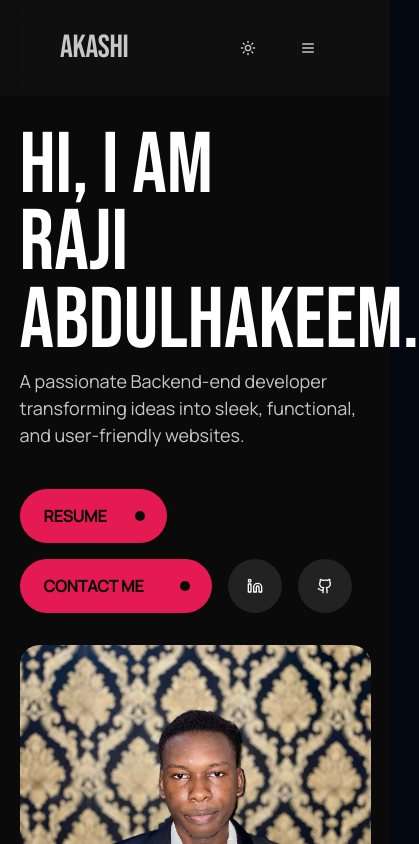
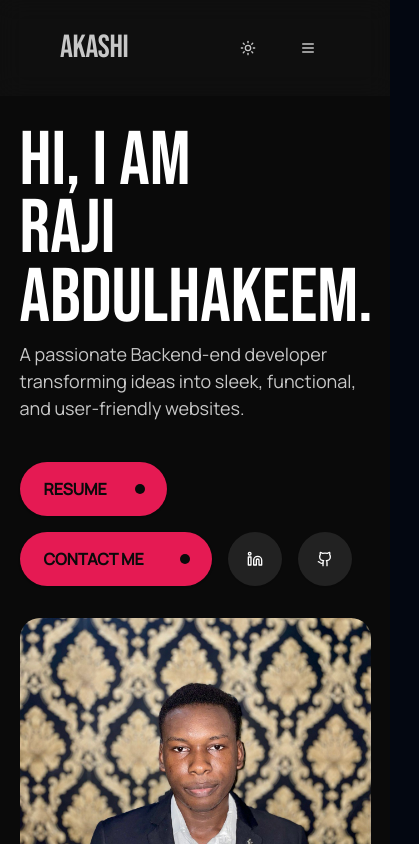
Before and after one commit to Akashii0/Portfolio_revamp, a React (Vite) app: page / in a window 390 px wide. Shown: the top 844 px of the page, 419 px wide, since content can reach past the window. Built offline with nearby package versions, Linux system fonts and the light colour scheme.

Commit message:
Minor fixes

```diff
--- a/index.html
+++ b/index.html
@@ -2,13 +2,14 @@
 <html lang="en">
   <head>
     <meta charset="utf-8" />
-    <title>Akashi Portfolio</title>
+    <title>Akashi</title>
     <meta name="viewport" content="width=device-width, initial-scale=1" />
     <meta charset="utf-8" />
     <meta content="width=device-width, initial-scale=1" name="viewport" />
     <style>
       @import url("https://fonts.googleapis.com/css?family=Bebas+Neue:400,var(--heading-one-font-weight),var(--heading-two-font-weight)|Manrope:var(--heading-five-font-weight),var(--body-small-font-weight),var(--misc-button-font-weight),var(--heading-three-font-weight),var(--misc-link-font-weight),var(--body-medium-font-weight),500,var(--misc-tag-font-weight)|Inter:500");
     </style>
+    <link rel="icon" href="/favicon_48x48.png" type="image/png" />
     <link href="tailwind.css" rel="stylesheet" />
     <link href="tailwind.css" rel="stylesheet" />
   </head>
--- a/src/screens/HomeDark/sections/HeroSection/HeroSection.jsx
+++ b/src/screens/HomeDark/sections/HeroSection/HeroSection.jsx
@@ -7,7 +7,7 @@ export const HeroSection = ({ isDarkMode }) => {
     <section className="w-[90%] mx-auto flex flex-col lg:flex-row items-center justify-between py-32 gap-8">
       <div className="flex flex-col w-full lg:w-1/2 items-start gap-10">
         <div className="flex flex-col items-start gap-2 w-full">
-          <h1 className={`font-heading-one font-[number:var(--heading-one-font-weight)] ${isDarkMode ? 'text-neutralwhite' : 'text-neutralblack'} text-[86px] md:text-[length:var(--heading-one-font-size)] tracking-[var(--heading-one-letter-spacing)] leading-[var(--heading-one-line-height)] [font-style:var(--heading-one-font-style)]`}>
+          <h1 className={`font-heading-one font-[number:var(--heading-one-font-weight)] ${isDarkMode ? 'text-neutralwhite' : 'text-neutralblack'} text-[76px] md:text-[length:var(--heading-one-font-size)] tracking-[var(--heading-one-letter-spacing)] leading-[var(--heading-one-line-height)] [font-style:var(--heading-one-font-style)]`}>
             hi, i am <br />
             Raji Abdulhakeem.
           </h1>
```
Also changed, not shown: public/favicon_48x48.png (added).
